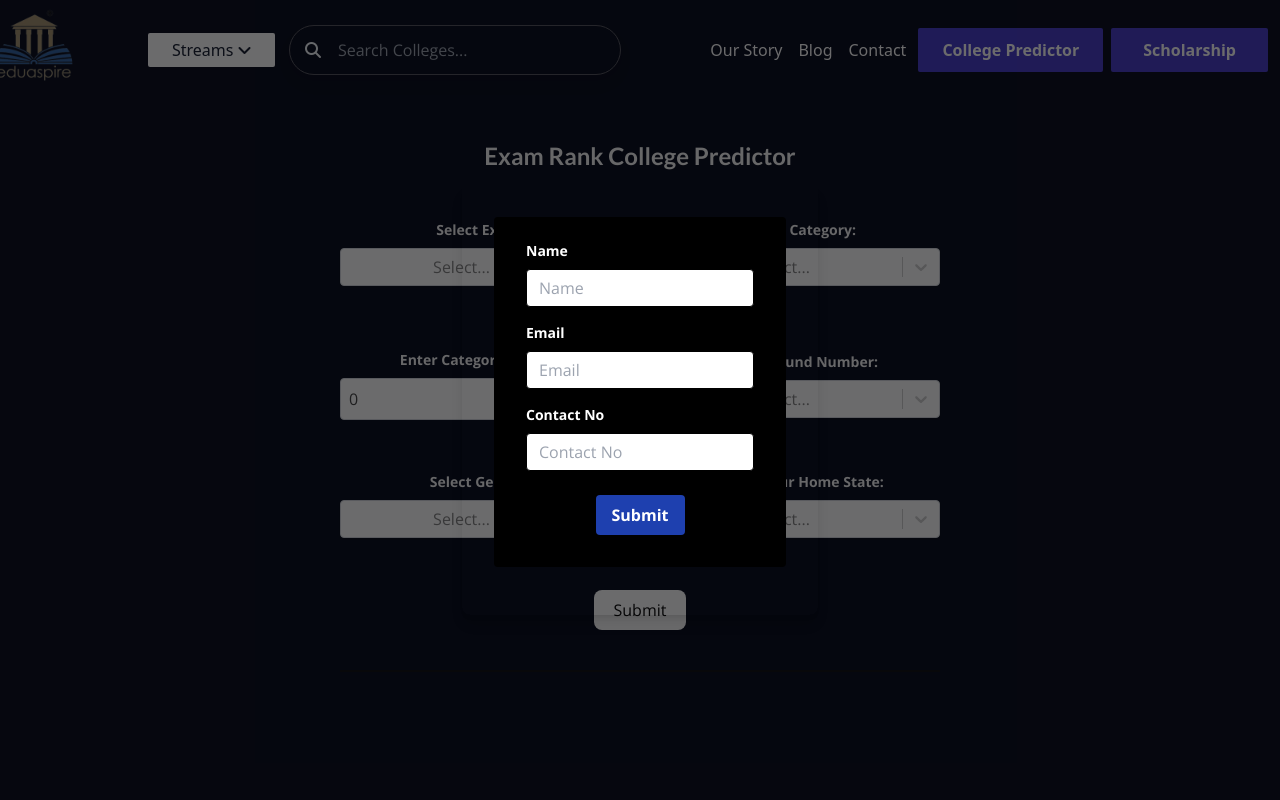
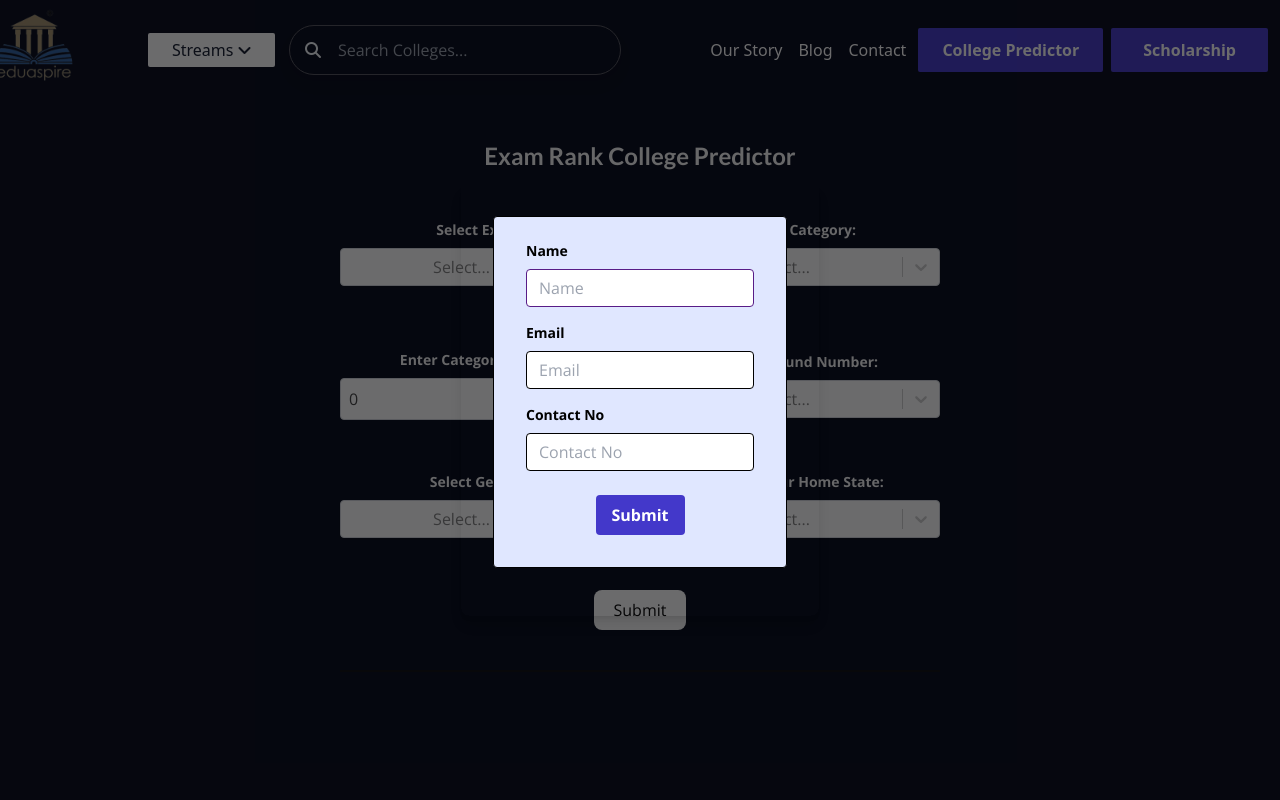
Before and after one commit to Tech-Midaspire/college-predictor, a Next.js app: page / in a window 1280 px wide. Shown: the top 800 px of the page. Built offline with nearby package versions, Linux system fonts and the light colour scheme.

Commit message:
Update ContactForm.js

```diff
--- a/components/ContactForm.js
+++ b/components/ContactForm.js
@@ -61,14 +61,14 @@ const ContactForm = ({ onFormSubmit }) => {
     };
 
     return (
-        <form onSubmit={handleSubmit} className="bg-black text-white rounded px-8 pt-6 pb-8 mb-4">
+        <form onSubmit={handleSubmit} className="bg-indigo-100 border border-black border-solid shadow-zinc-5 rounded px-8 pt-6 pb-8 mb-4">
             {error && <div className="mb-4 text-red-500">{error}</div>}
             <div className="mb-4">
-                <label className="block text-white text-sm font-bold mb-2" htmlFor="name">
+                <label className="block text-black text-sm font-bold mb-2" htmlFor="name">
                     Name
                 </label>
                 <input
-                    className="appearance-none border border-black rounded w-full py-2 px-3 text-black leading-tight focus:outline-none focus:border-blue-500"
+                    className="appearance-none border border-purple-900 rounded w-full py-2 px-3 text-black  leading-tight focus:outline-none focus:border-blue-500"
                     id="name"
                     type="text"
                     placeholder="Name"
@@ -79,7 +79,7 @@ const ContactForm = ({ onFormSubmit }) => {
                 />
             </div>
             <div className="mb-4">
-                <label className="block text-white text-sm font-bold mb-2" htmlFor="email">
+                <label className="block text-black text-sm font-bold mb-2" htmlFor="email">
                     Email
                 </label>
                 <input
@@ -94,7 +94,7 @@ const ContactForm = ({ onFormSubmit }) => {
                 />
             </div>
             <div className="mb-6">
-                <label className="block text-white text-sm font-bold mb-2" htmlFor="contact">
+                <label className="block text-black text-sm font-bold mb-2" htmlFor="contact">
                     Contact No
                 </label>
                 <input
@@ -110,7 +110,7 @@ const ContactForm = ({ onFormSubmit }) => {
             </div>
             <div className="flex items-center justify-center lg:mt-4">
                 <button
-                    className="bg-blue-800 hover:bg-red-700 text-white  font-bold py-2 px-4 rounded focus:outline-none focus:shadow-outline"
+                    className="bg-indigo-700 text-center hover:bg-red-800 text-white  font-bold py-2 px-4 rounded focus:outline-none focus:shadow-outline"
                     type="submit"
                 >
                     Submit
```
